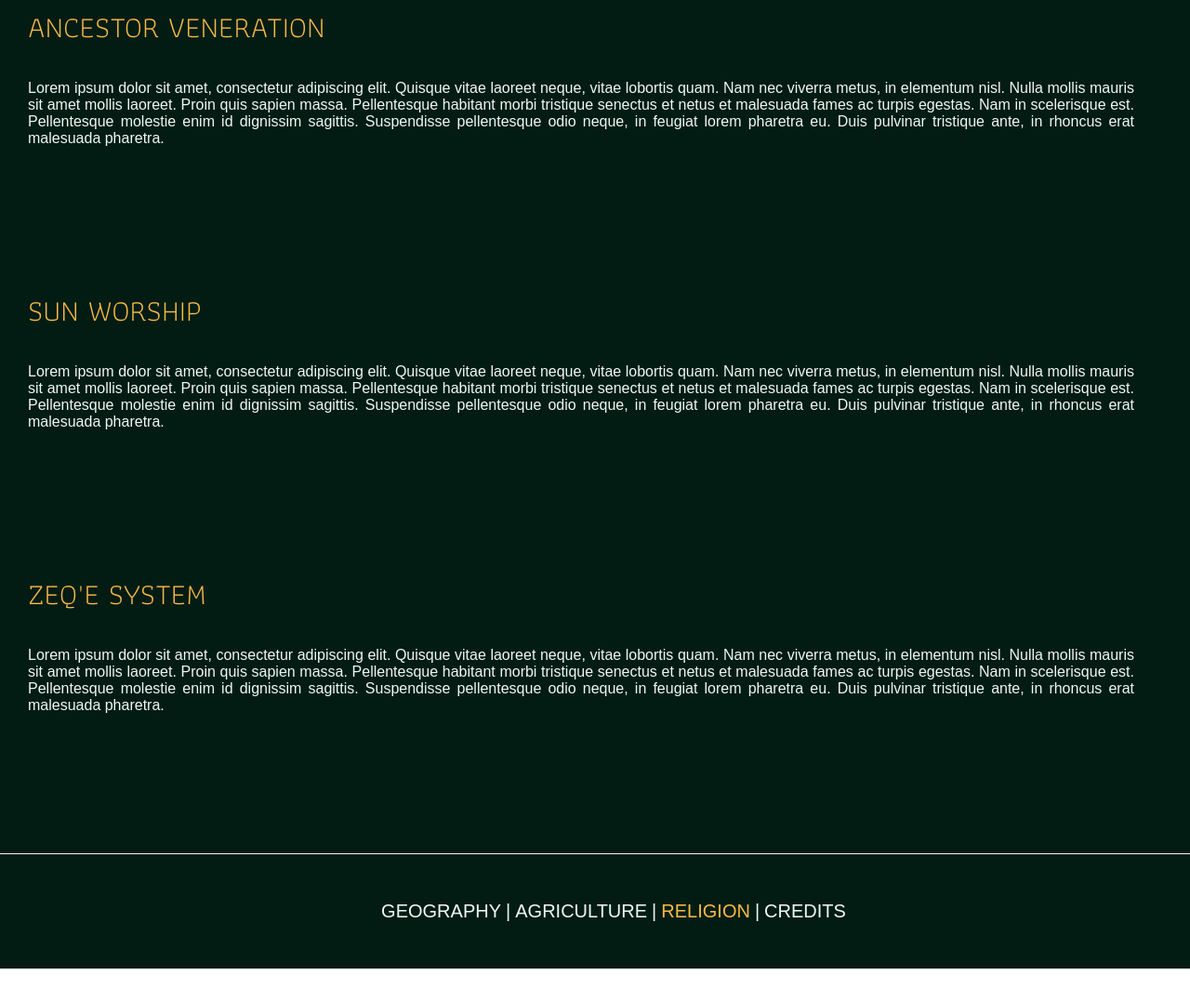
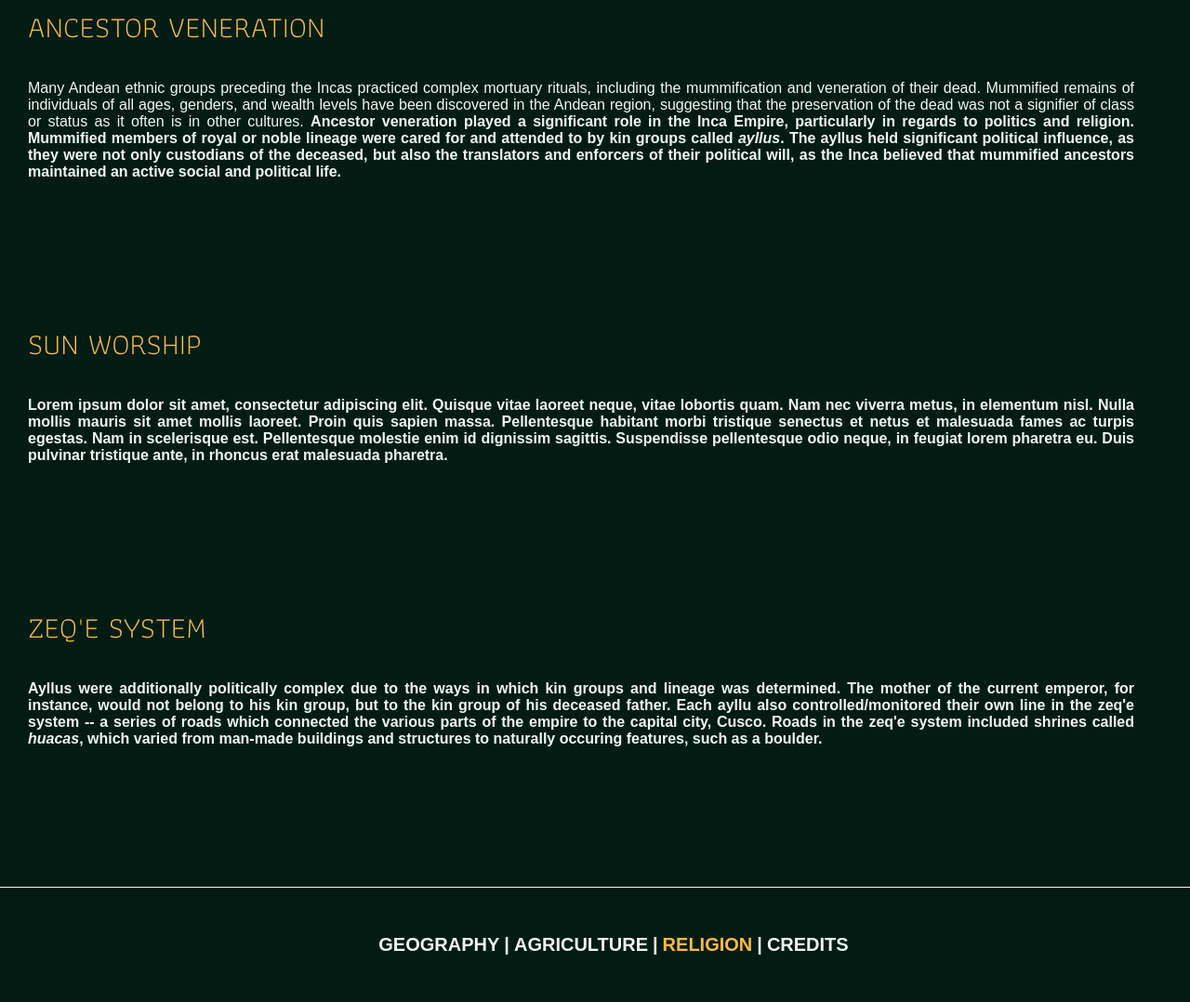
Before and after one commit to jaypog-web/NMED3520_assignment2_JayKim, a plain HTML site: page religionClose.html in a window 1280 px wide. Shown: the part 334-1412 px from the top of the page at 93% size. Before the commit the page ends 1376 px from the top, so only its background shows below. Drawn offline with Linux system fonts and the light colour scheme; a web font is replaced by a local one.

Commit message:
removed some lorem ipsum from religion

```diff
--- a/religionClose.html
+++ b/religionClose.html
@@ -127,13 +127,19 @@
         <div>
             <div class="relCloseParas">
                 <h3 id="ancestorVeneration"><a name="ancestorVeneration">ANCESTOR VENERATION</a></h3>
-                <p class="justifiedBody">Lorem ipsum dolor sit amet, consectetur adipiscing elit. Quisque vitae
-                    laoreet neque, vitae
-                    lobortis quam. Nam nec viverra metus, in elementum nisl. Nulla mollis mauris sit amet mollis
-                    laoreet. Proin quis sapien massa. Pellentesque habitant morbi tristique senectus et netus et
-                    malesuada fames ac turpis egestas. Nam in scelerisque est. Pellentesque molestie enim id
-                    dignissim sagittis. Suspendisse pellentesque odio neque, in feugiat lorem pharetra eu. Duis
-                    pulvinar tristique ante, in rhoncus erat malesuada pharetra.
+                <p class="justifiedBody">Many Andean ethnic groups preceding the Incas practiced complex mortuary
+                    rituals, including the mummification and veneration of their dead. Mummified remains of individuals
+                    of all ages, genders, and wealth levels have been discovered in the Andean region, suggesting that
+                    the preservation of the dead was not a signifier of class or status as it often is in other
+                    cultures.
+                    <b>
+                        <b>
+                            Ancestor veneration played a significant role in the Inca Empire, particularly in regards to
+                            politics and religion. Mummified members of royal or noble lineage were cared for and
+                            attended to by kin groups called <i>ayllus</i>. The ayllus held significant political
+                            influence, as they were not only custodians of the deceased, but also the translators and
+                            enforcers of their political will, as the Inca believed that mummified ancestors maintained
+                            an active social and political life.
                 </p>
             </div>
             <div class="relCloseParas">
@@ -149,13 +155,15 @@
             </div>
             <div class="relCloseParas">
                 <h3 id="zeqeSystem"><a name="zeqeSystem">ZEQ'E SYSTEM</a></h3>
-                <p class="justifiedBody">Lorem ipsum dolor sit amet, consectetur adipiscing elit. Quisque vitae
-                    laoreet neque, vitae
-                    lobortis quam. Nam nec viverra metus, in elementum nisl. Nulla mollis mauris sit amet mollis
-                    laoreet. Proin quis sapien massa. Pellentesque habitant morbi tristique senectus et netus et
-                    malesuada fames ac turpis egestas. Nam in scelerisque est. Pellentesque molestie enim id
-                    dignissim sagittis. Suspendisse pellentesque odio neque, in feugiat lorem pharetra eu. Duis
-                    pulvinar tristique ante, in rhoncus erat malesuada pharetra.
+                <p class="justifiedBody"> Ayllus were additionally politically complex due to the ways in which kin
+                    groups and lineage was determined. The mother of the current emperor, for instance, would not belong
+                    to his kin group, but to the kin group of his deceased father. Each ayllu also controlled/monitored
+                    their own line in the zeq'e system -- a series of roads which connected the various parts of the
+                    empire to the capital city, Cusco.
+                    <b>
+                        <b>
+                            Roads in the zeq'e system included shrines called <i>huacas</i>, which varied from man-made
+                            buildings and structures to naturally occuring features, such as a boulder.
                 </p>
             </div>
     </main>
```
